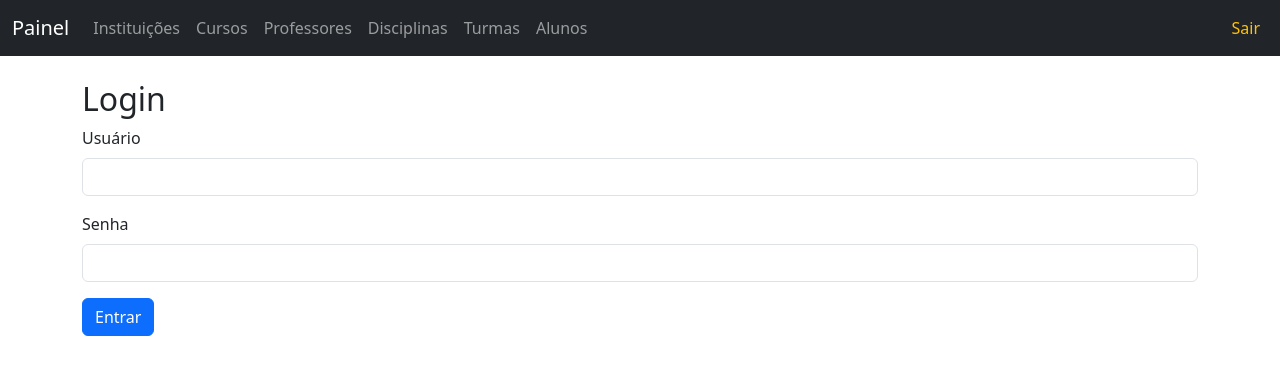
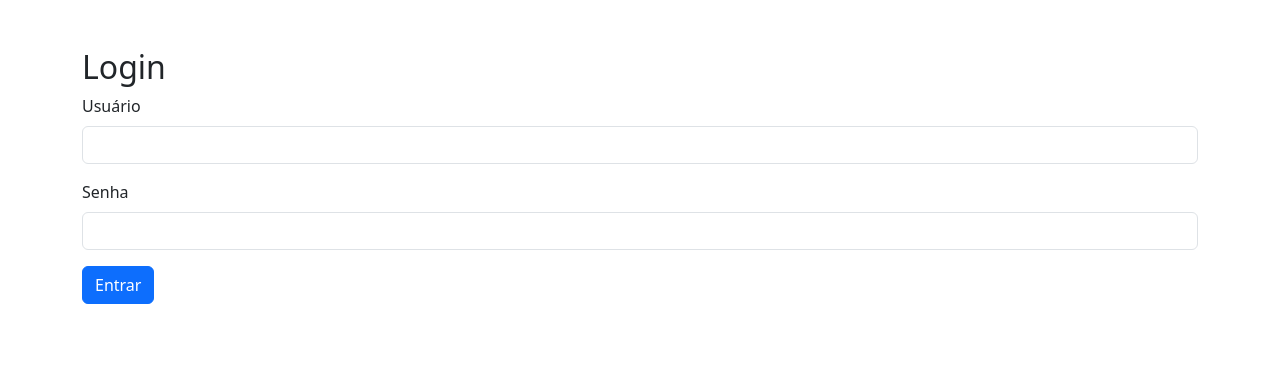
Before and after one commit to fisicorj/EduSkola, a Flask app: a page that uses app/templates/base.html in a window 1280 px wide. Shown: the top 375 px of the page. Run offline with Flask 3, Linux system fonts and the light colour scheme.

Commit message:
Update base.html

```diff
--- a/app/templates/base.html
+++ b/app/templates/base.html
@@ -6,6 +6,11 @@
     <link href="https://cdn.jsdelivr.net/npm/bootstrap@5.3.2/dist/css/bootstrap.min.css" rel="stylesheet">
 </head>
 <body>
+
+{# Detecta se estamos na tela de login #}
+{% set ocultar_menu = request.endpoint == 'auth.login' %}
+
+{% if current_user.is_authenticated and not ocultar_menu %}
 <nav class="navbar navbar-expand-lg navbar-dark bg-dark mb-4">
   <div class="container-fluid">
     <a class="navbar-brand" href="{{ url_for('painel.painel') }}">Painel</a>
@@ -27,7 +32,9 @@
     </div>
   </div>
 </nav>
-<div class="container mt-4">
+{% endif %}
+
+<div class="container {% if ocultar_menu %}mt-0 pt-5{% else %}mt-4{% endif %}">
     {% with messages = get_flashed_messages(with_categories=true) %}
       {% for category, message in messages %}
         <div class="alert alert-{{ category }}">{{ message }}</div>
```
